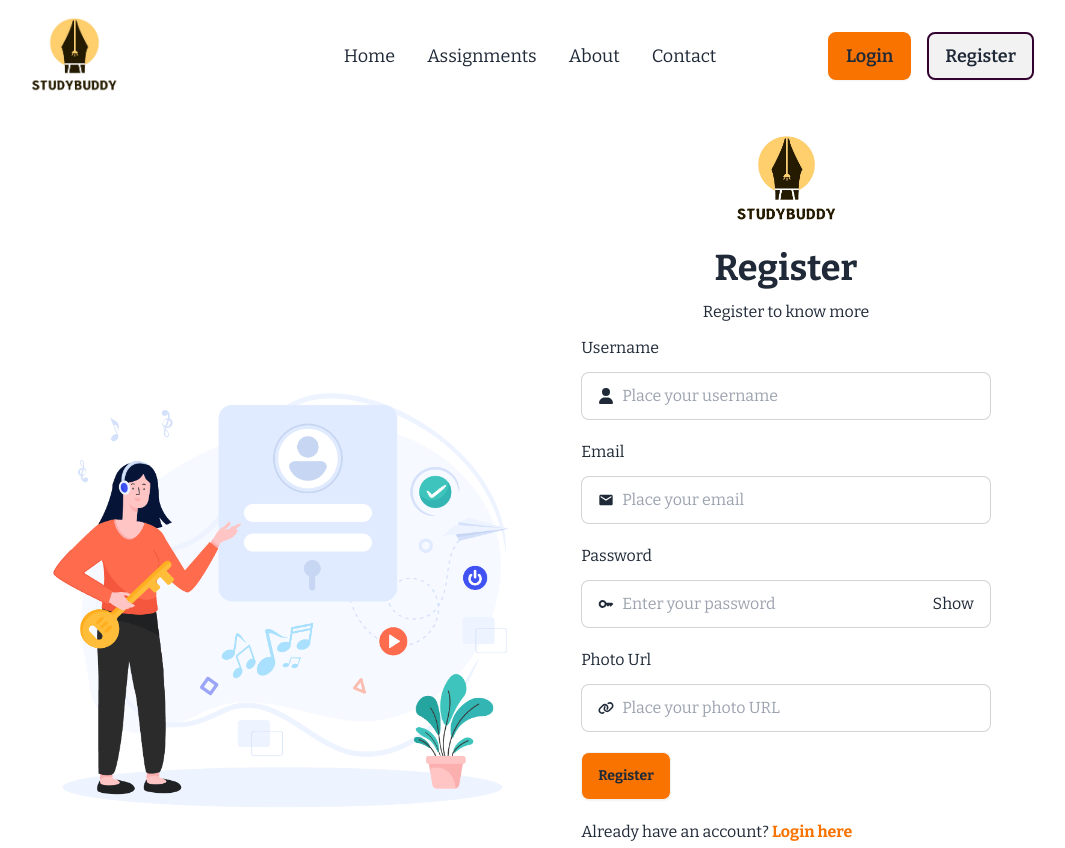
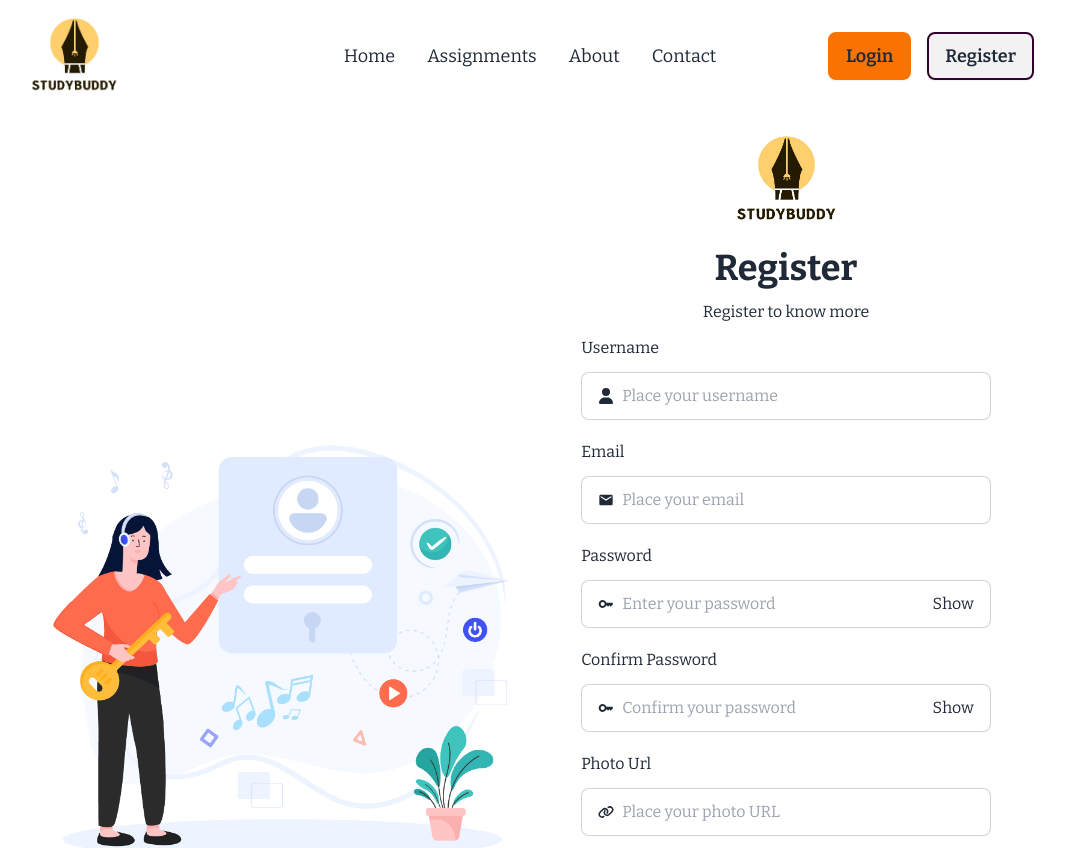
Before and after one commit to nawfs254/studdy-buddy-client, a React (Vite) app: page /registration/register in a window 1280 px wide. Shown: the top 848 px of the page, without its empty margins (110-1175 px from the left). Built offline with nearby package versions, Linux system fonts and the light colour scheme.

Commit message:
implemented firebase && added signInWithEmailAndPssword

```diff
--- a/package.json
+++ b/package.json
@@ -10,8 +10,10 @@
     "preview": "vite preview"
   },
   "dependencies": {
+    "firebase": "^10.11.1",
     "react": "^18.2.0",
-    "react-dom": "^18.2.0"
+    "react-dom": "^18.2.0",
+    "react-hot-toast": "^2.4.1"
   },
   "devDependencies": {
     "@types/react": "^18.2.66",
--- /dev/null
+++ b/src/AuthProvider/AuthProvider.jsx
@@ -0,0 +1,26 @@
+import { createUserWithEmailAndPassword } from "firebase/auth";
+import { createContext } from "react";
+import { auth } from "../Firebase/firebase.config";
+
+export const AuthContext = createContext(null)
+
+const AuthProvider = ({children}) => {
+
+    const registerWithEmail = (email, password) => {
+        return createUserWithEmailAndPassword(auth, email, password)
+    }
+
+    const AuthProvider = {
+        registerWithEmail,
+    }
+
+    return (
+        <div>
+            <AuthContext.Provider value={AuthProvider}>
+                {children}
+            </AuthContext.Provider>
+        </div>
+    );
+};
+
+export default AuthProvider;
--- /dev/null
+++ b/src/Firebase/firebase.config.js
@@ -0,0 +1,19 @@
+// Import the functions you need from the SDKs you need
+import { initializeApp } from "firebase/app";
+import { getAuth } from "firebase/auth";
+// TODO: Add SDKs for Firebase products that you want to use
+// https://firebase.google.com/docs/web/setup#available-libraries
+
+// Your web app's Firebase configuration
+const firebaseConfig = {
+  apiKey: "AIzaSyAMTbTZPKfP0Z0vkwgD-PKfVb3-LPF_OeM",
+  authDomain: "study-buddy-3cc71.firebaseapp.com",
+  projectId: "study-buddy-3cc71",
+  storageBucket: "study-buddy-3cc71.appspot.com",
+  messagingSenderId: "810009641189",
+  appId: "1:810009641189:web:94d110b5c113c0b25d940c"
+};
+
+// Initialize Firebase
+const app = initializeApp(firebaseConfig);
+export const auth = getAuth(app)
--- a/src/Pages/Registration/Login.jsx
+++ b/src/Pages/Registration/Login.jsx
@@ -1,4 +1,3 @@
-import React from 'react';
 import logo from "../../assets/logo-study-buddy.png"
 import { MdEmail, MdKey } from 'react-icons/md';
 import { FaFacebookF, FaGithub, FaGoogle } from 'react-icons/fa6';
--- a/src/Pages/Registration/Register.jsx
+++ b/src/Pages/Registration/Register.jsx
@@ -1,11 +1,69 @@
+import toast, { Toaster } from "react-hot-toast";
 import logo from "../../assets/logo-study-buddy.png"
 import { FaFacebookF, FaGithub, FaGoogle, FaLink, FaUser } from 'react-icons/fa6';
 import { MdEmail, MdKey } from 'react-icons/md';
 import { Link } from "react-router-dom";
+import { AuthContext } from "../../AuthProvider/AuthProvider";
+import { useContext } from "react";
 
 const Register = () => {
+    const { registerWithEmail } = useContext(AuthContext)
+
+    const handleRegisterBtn = e => {
+        e.preventDefault();
+
+        const form = e.target;
+
+        const username = form.username.value;
+        const email = form.email.value;
+        const password = form.password.value;
+        const confirmPassword = form.confirmPassword.value;
+        const photoUrl = form.photoUrl.value;
+
+        // console.log(username, email, password, photoUrl)
+
+        if (!/^[^\s]+$/.test(username)) {
+
+            toast.error('username cannot contain any spaces')
+            return
+        }
+
+        if (!/^[a-zA-Z0-9._%+-]+@[a-zA-Z0-9.-]+\.[a-zA-Z]{2,}$/.test(email)) {
+
+            toast.error("Your provided email is invalid")
+            return
+        }
+
+        if (password < 6) {
+
+            toast.error('Password must have 6 characters')
+            return
+        }
+
+        if (!/^(?=.*[A-Z])(?=.*[a-z]).{6,}$/.test(password)) {
+
+            toast.error('Password must contain at least one uppercase and one lowercase')
+            return
+        }
+
+        if (password !== confirmPassword) {
+
+            toast.error('Password and Confirm password must be the same')
+            return
+        }
+
+        else{
+            registerWithEmail(email, password)
+                .then(user => console.log(user))
+                .catch(error => console.log(error))
+            toast.success("signed up")
+        }
+
+    }
+
     return (
         <div>
+            <Toaster></Toaster>
             <div className='w-full mx-auto text-center space-y-3 my-3'>
                 <div className='w-full'>
                     <img src={logo} alt="" className='w-28 h-28 mx-auto' />
@@ -14,7 +72,7 @@ const Register = () => {
                 <p>Register to know more</p>
             </div>
 
-            <form action="" className='w-4/5 mx-auto space-y-5'>
+            <form action="" className='w-4/5 mx-auto space-y-5' onSubmit={handleRegisterBtn}>
                 <div className='space-y-3'>
                     <p>Username</p>
                     <label className="input input-bordered flex items-center gap-2">
@@ -36,6 +94,17 @@ const Register = () => {
                     <label className="input input-bordered flex items-center gap-2">
                         <MdKey />
                         <input type="Password" name='password' className="grow" placeholder="Enter your password" />
+                        <button>
+                            Show
+                        </button>
+                    </label>
+                </div>
+
+                <div className='space-y-3'>
+                    <p>Confirm Password</p>
+                    <label className="input input-bordered flex items-center gap-2">
+                        <MdKey />
+                        <input type="Password" name='confirmPassword' className="grow" placeholder="Confirm your password" />
                         <button>
                             Show
                         </button>
--- a/src/main.jsx
+++ b/src/main.jsx
@@ -3,11 +3,14 @@ import ReactDOM from 'react-dom/client'
 import './index.css'
 import { RouterProvider } from 'react-router-dom'
 import router from './Routes/Routes'
+import AuthProvider from './AuthProvider/AuthProvider'
 
 ReactDOM.createRoot(document.getElementById('root')).render(
   <React.StrictMode>
     <div className='w-full md:w-4/5 mx-auto font-bitter'>
-      <RouterProvider router={router}></RouterProvider>
+      <AuthProvider>
+        <RouterProvider router={router}></RouterProvider>
+      </AuthProvider>
     </div>
   </React.StrictMode>,
 )
```
Also changed, not shown: 2 other files (tests, documents, lock files or other folders).
